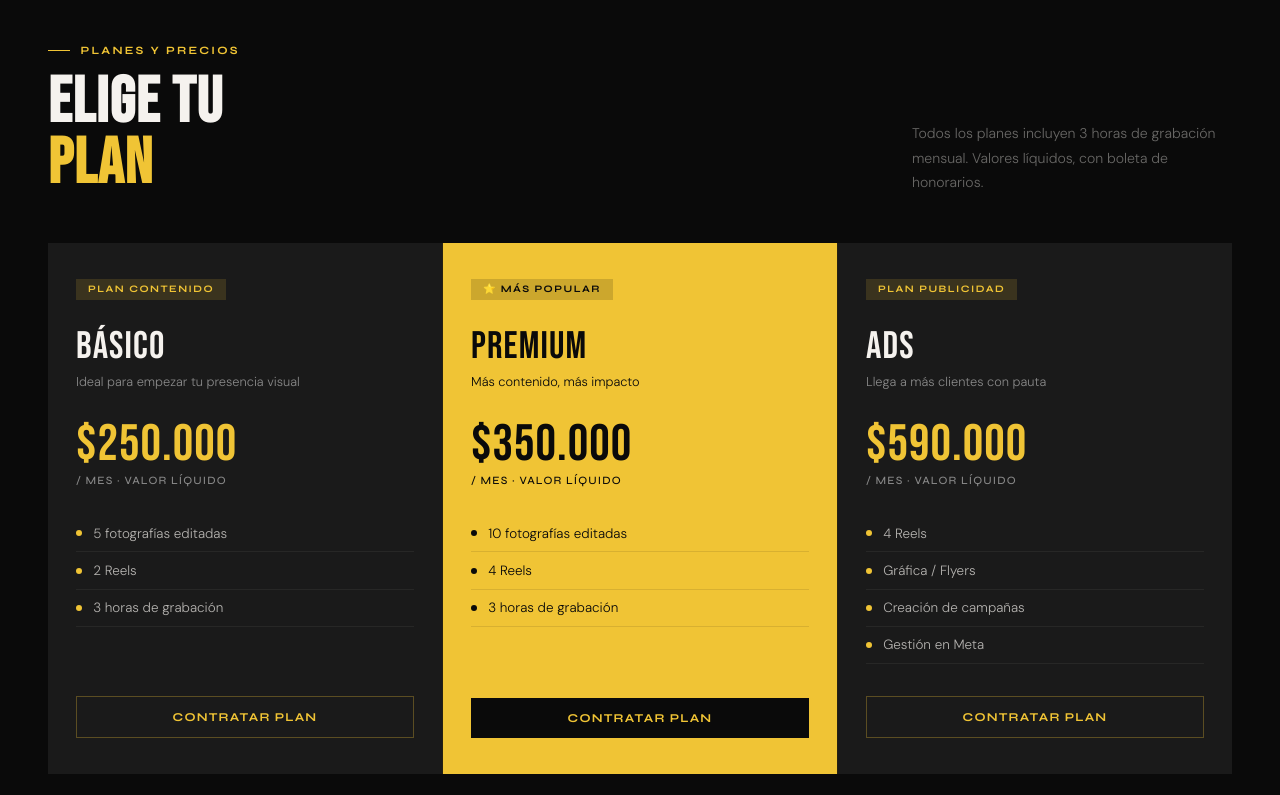
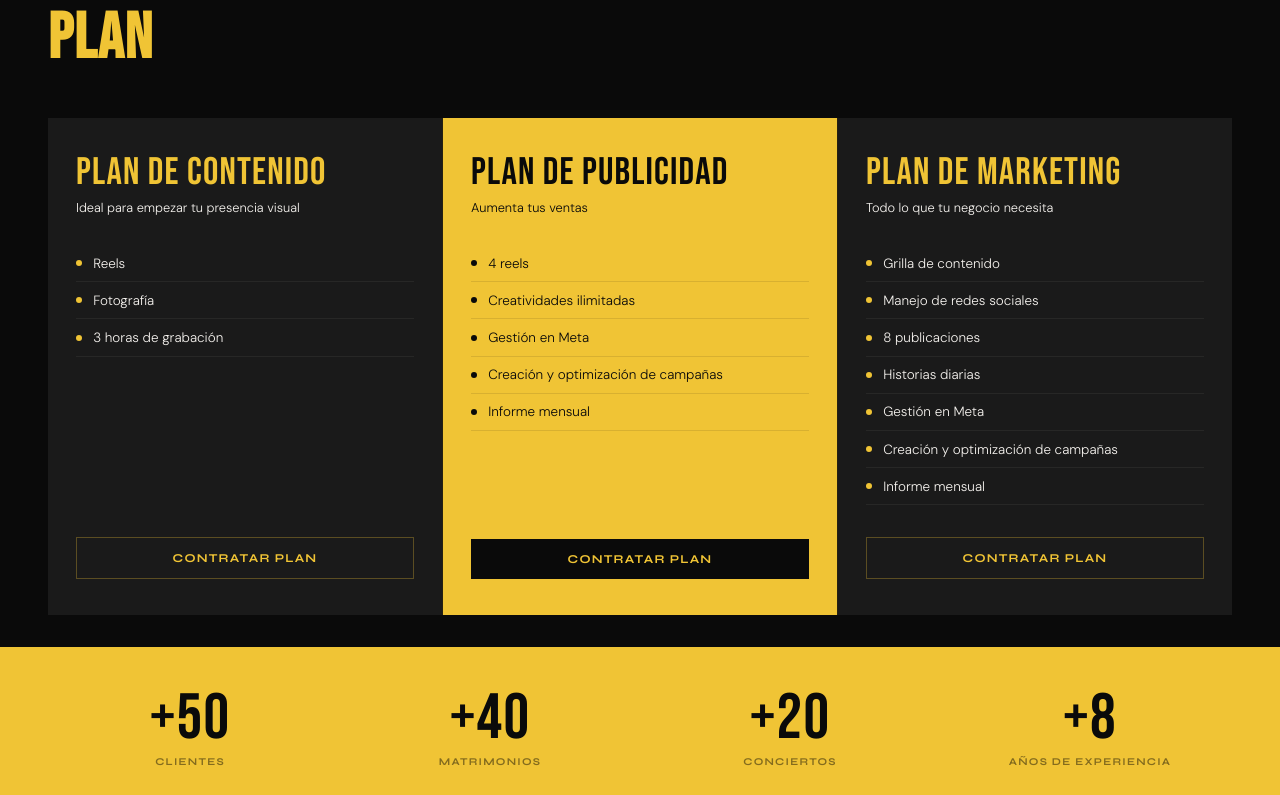
Before and after one commit to montiel94/laura-films, an Angular app: page / in a window 1280 px wide. Shown: the part 965-1760 px from the top of the page. Built offline with nearby package versions, Linux system fonts and the light colour scheme.

Commit message:
version 4

```diff
--- a/src/app/components/cta/cta.component.html
+++ b/src/app/components/cta/cta.component.html
@@ -2,24 +2,17 @@
   <div class="cta-bg" aria-hidden="true">LF</div>
 
   <h2 class="cta-title">
-    TU MARCA<br>
-    <span class="accent">PUEDE</span><br>
-    MÁS
+    LLEVAMOS TU <br>
+    MARCA AL <br>
+    <span class="accent">SIGUIENTE NIVEL</span>
   </h2>
 
-  <p class="cta-sub">
-    Contáctame y llevamos tu presencia digital al siguiente nivel.
-    Fotografía, video y estrategia — todo en uno.
-  </p>
-
-  <a class="cta-ig" [href]="igUrl" target="_blank" rel="noopener">
-    <svg width="18" height="18" viewBox="0 0 24 24" fill="none"
-         stroke="currentColor" stroke-width="2" stroke-linecap="round"
-         stroke-linejoin="round" aria-hidden="true">
-      <rect x="2" y="2" width="20" height="20" rx="5"/>
-      <circle cx="12" cy="12" r="4"/>
-      <circle cx="17.5" cy="6.5" r="1" fill="currentColor" stroke="none"/>
+  <a class="cta-ig" [href]="wspUrl" target="_blank" rel="noopener">
+    <svg width="18" height="18" viewBox="0 0 24 24" fill="currentColor"
+         aria-hidden="true">
+      <path d="M17.472 14.382c-.297-.149-1.758-.867-2.03-.967-.273-.099-.471-.148-.67.15-.197.297-.767.966-.94 1.164-.173.199-.347.223-.644.075-.297-.15-1.255-.463-2.39-1.475-.883-.788-1.48-1.761-1.653-2.059-.173-.297-.018-.458.13-.606.134-.133.298-.347.446-.52.149-.174.198-.298.298-.497.099-.198.05-.371-.025-.52-.075-.149-.669-1.612-.916-2.207-.242-.579-.487-.5-.669-.51-.173-.008-.371-.01-.57-.01-.198 0-.52.074-.792.372-.272.297-1.04 1.016-1.04 2.479 0 1.462 1.065 2.875 1.213 3.074.149.198 2.096 3.2 5.077 4.487.709.306 1.262.489 1.694.625.712.227 1.36.195 1.871.118.571-.085 1.758-.719 2.006-1.413.248-.694.248-1.289.173-1.413-.074-.124-.272-.198-.57-.347z"/>
+      <path d="M12 0C5.373 0 0 5.373 0 12c0 2.136.564 4.14 1.545 5.874L.057 23.57a.75.75 0 0 0 .906.98l5.857-1.53A11.947 11.947 0 0 0 12 24c6.627 0 12-5.373 12-12S18.627 0 12 0zm0 22c-1.9 0-3.686-.51-5.22-1.396l-.373-.22-3.865 1.01 1.028-3.748-.243-.386A9.955 9.955 0 0 1 2 12C2 6.477 6.477 2 12 2s10 4.477 10 10-4.477 10-10 10z"/>
     </svg>
-    Seguir en Instagram &#64;laurafilms__
+    Envíame un mensaje
   </a>
 </section>
--- a/src/app/components/cta/cta.component.ts
+++ b/src/app/components/cta/cta.component.ts
@@ -6,5 +6,5 @@
   templateUrl: './cta.component.html',
 })
 export class CtaComponent {
-  readonly igUrl = 'https://www.instagram.com/laurafilms__';
+  readonly wspUrl = 'https://wa.me/56952672035';
 }
--- a/src/app/components/plans/plans.component.html
+++ b/src/app/components/plans/plans.component.html
@@ -1,30 +1,22 @@
 <section class="plans-section" id="planes">
   <div class="plans-header">
     <div>
-      <div class="section-eyebrow">Planes y precios</div>
       <h2 class="section-title">ELIGE TU<br><span class="accent">PLAN</span></h2>
     </div>
-    <p class="plans-sub">
-      Todos los planes incluyen 3 horas de grabación mensual.
-      Valores líquidos, con boleta de honorarios.
-    </p>
   </div>
 
   <!-- Cards grid -->
   <div class="plans-grid">
     @for (plan of plans; track plan.name) {
       <div class="plan-card" [class.featured]="plan.featured">
-        <div class="plan-tag">{{ plan.tag }}</div>
         <div class="plan-name">{{ plan.name }}</div>
         <div class="plan-tagline">{{ plan.tagline }}</div>
-        <div class="plan-price">{{ plan.price }}</div>
-        <div class="plan-period">{{ plan.period }}</div>
         <ul class="plan-features">
           @for (feature of plan.features; track feature) {
             <li class="plan-feature">{{ feature }}</li>
           }
         </ul>
-        <a class="plan-cta" [href]="igUrl" target="_blank" rel="noopener">
+        <a class="plan-cta" [href]="wspUrl" target="_blank" rel="noopener">
           Contratar plan
         </a>
       </div>
--- a/src/app/components/plans/plans.component.ts
+++ b/src/app/components/plans/plans.component.ts
@@ -2,11 +2,8 @@
 import { CommonModule } from '@angular/common';
 
 export interface Plan {
-  tag: string;
   name: string;
   tagline: string;
-  price: string;
-  period: string;
   features: string[];
   featured?: boolean;
 }
@@ -18,37 +15,31 @@
   templateUrl: './plans.component.html',
 })
 export class PlansComponent {
-  readonly igUrl = 'https://www.instagram.com/laurafilms__';
+  readonly wspUrl = 'https://wa.me/56952672035';;
 
   readonly plans: Plan[] = [
     {
-      tag: 'Plan Contenido',
-      name: 'BÁSICO',
+      name: 'Plan de Contenido',
       tagline: 'Ideal para empezar tu presencia visual',
-      price: '$250.000',
-      period: '/ mes · valor líquido',
-      features: ['5 fotografías editadas', '2 Reels', '3 horas de grabación'],
+      features: ['Reels', 'Fotografía', '3 horas de grabación'],
     },
     {
-      tag: '⭐ Más popular',
-      name: 'PREMIUM',
-      tagline: 'Más contenido, más impacto',
-      price: '$350.000',
-      period: '/ mes · valor líquido',
-      features: ['10 fotografías editadas', '4 Reels', '3 horas de grabación'],
+      name: 'Plan de Publicidad',
+      tagline: 'Aumenta tus ventas',
+      features: ['4 reels', 'Creatividades ilimitadas', 'Gestión en Meta','Creación y optimización de campañas','Informe mensual'],
       featured: true,
     },
     {
-      tag: 'Plan Publicidad',
-      name: 'ADS',
-      tagline: 'Llega a más clientes con pauta',
-      price: '$590.000',
-      period: '/ mes · valor líquido',
+      name: 'Plan de marketing',
+      tagline: 'Todo lo que tu negocio necesita',
       features: [
-        '4 Reels',
-        'Gráfica / Flyers',
-        'Creación de campañas',
+        'Grilla de contenido',
+        'Manejo de redes sociales',
+        '8 publicaciones',
+        'Historias diarias',
         'Gestión en Meta',
+        'Creación y optimización de campañas',
+        'Informe mensual'
       ],
     },
   ];
--- a/src/app/components/portfolio/portfolio.component.html
+++ b/src/app/components/portfolio/portfolio.component.html
@@ -1,6 +1,5 @@
 <section class="portfolio-section" id="portafolio">
-  <div class="section-eyebrow">Portafolio</div>
-  <h2 class="section-title">TRABAJO<br><span class="accent">REAL.</span></h2>
+  <h2 class="section-title">REVISA MI<br><span class="accent">PORTAFOLIO</span></h2>
 
   <div class="port-grid">
     @for (item of items; track item.label) {
--- a/src/app/components/stats-strip/stats-strip.component.ts
+++ b/src/app/components/stats-strip/stats-strip.component.ts
@@ -9,9 +9,9 @@
 })
 export class StatsStripComponent {
   readonly stats = [
-    { number: '1.160', label: 'Conversaciones / mes' },
-    { number: '3×',   label: 'Marcas activas' },
-    { number: '25K+', label: 'Seguidores alcanzados' },
-    { number: '100%', label: 'Resultados transparentes' },
+    { number: '+50', label: 'Clientes' },
+    { number: '+40',   label: 'Matrimonios' },
+    { number: '+20', label: 'Conciertos' },
+    { number: '+8', label: 'Años de experiencia' },
   ];
 }
--- a/src/app/components/testimonials/testimonials.component.html
+++ b/src/app/components/testimonials/testimonials.component.html
@@ -1,5 +1,4 @@
 <section class="testimonios-section" id="testimonios">
-  <div class="section-eyebrow">Lo que dicen</div>
   <h2 class="section-title">CLIENTES QUE<br><span class="accent">CONFÍAN</span></h2>
 
   <div class="test-grid">
--- a/src/styles.css
+++ b/src/styles.css
@@ -171,7 +171,7 @@
 }
 
 /* ─── SHARED SECTION UTILITIES ─── */
-section { padding: 5rem var(--pad); }
+section { padding: 2rem var(--pad); }
 .section-eyebrow {
   font-family: var(--head); font-size: .7rem; font-weight: 700;
   letter-spacing: .2em; text-transform: uppercase; color: var(--yellow);
@@ -201,14 +201,14 @@
   padding: .28rem .75rem; background: rgba(240,196,53,.15);
   color: var(--yellow); margin-bottom: 1.75rem; align-self: flex-start;
 }
-.plan-name { font-family: var(--display); font-size: 2.4rem; letter-spacing: .03em; color: var(--white); line-height: 1; margin-bottom: .35rem; }
-.plan-tagline { font-size: .8rem; color: var(--muted); margin-bottom: 1.75rem; line-height: 1.5; }
+.plan-name { font-family: var(--display); font-size: 2.4rem; letter-spacing: .03em; color: var(--yellow); line-height: 1; margin-bottom: .35rem; }
+.plan-tagline { font-size: .8rem; margin-bottom: 1.75rem; line-height: 1.5; }
 .plan-price { font-family: var(--display); font-size: 3.2rem; letter-spacing: .02em; color: var(--yellow); line-height: 1; margin-bottom: .25rem; }
 .plan-period { font-size: .7rem; font-family: var(--head); font-weight: 500; letter-spacing: .1em; text-transform: uppercase; color: var(--muted); margin-bottom: 1.75rem; }
 .plan-features { list-style: none; margin-bottom: 2rem; flex: 1; display: flex; flex-direction: column; }
 .plan-feature {
   display: flex; align-items: center; gap: .7rem;
-  font-size: .84rem; color: rgba(245,242,238,.7);
+  font-size: .84rem;
   padding: .6rem 0; border-bottom: 1px solid rgba(245,242,238,.06);
 }
 .plan-feature::before { content: ''; display: block; width: 6px; height: 6px; border-radius: 50%; background: var(--yellow); flex-shrink: 0; }
@@ -292,7 +292,7 @@
 /* ─── CTA ─── */
 .cta-section { background: var(--black); padding: 7rem var(--pad); text-align: center; position: relative; overflow: hidden; }
 .cta-bg { position: absolute; inset: 0; display: flex; align-items: center; justify-content: center; font-family: var(--display); font-size: clamp(8rem, 20vw, 22rem); color: rgba(240,196,53,.03); user-select: none; pointer-events: none; line-height: 1; }
-.cta-title { font-family: var(--display); font-size: clamp(3.5rem, 8vw, 9rem); line-height: .92; letter-spacing: .02em; color: var(--white); margin-bottom: 1.5rem; position: relative; z-index: 1; }
+.cta-title { font-family: var(--display); font-size: clamp(2.5rem, 8vw, 9rem); line-height: .92; letter-spacing: .02em; color: var(--white); margin-bottom: 1.5rem; position: relative; z-index: 1; }
 .cta-title .accent { color: var(--yellow); }
 .cta-sub { font-size: clamp(.85rem, 1.5vw, .95rem); color: rgba(245,242,238,.4); max-width: 420px; margin: 0 auto 2.5rem; line-height: 1.8; position: relative; z-index: 1; }
 .cta-ig {
```
